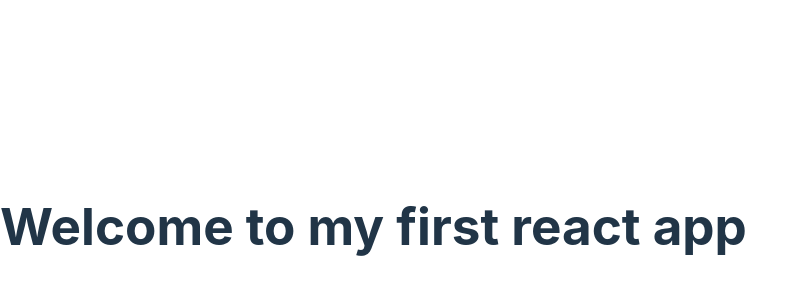
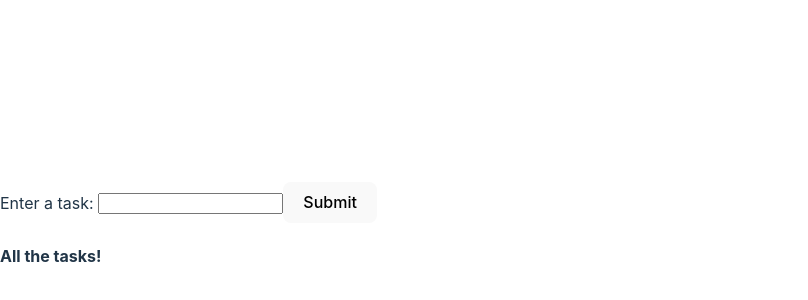
Before and after one commit to BDS-001/my-first-react-app, a React (Vite) app: page / in a window 1280 px wide. Shown: the part 174-474 px from the top of the page, without its empty margins (0-808 px from the left). Built offline with nearby package versions, Linux system fonts and the light colour scheme.

Commit message:
practice class components

```diff
--- a/src/ClassComponents.jsx
+++ b/src/ClassComponents.jsx
@@ -1,4 +1,4 @@
-import React, {Component} from "react";
+import {Component} from "react";
 
 class Test extends Component {
 
@@ -14,6 +14,7 @@ class Test extends Component {
         //need to bind the functions to be able to use them
         this.handleInputChange = this.handleInputChange.bind(this)
         this.handleSubmit = this.handleSubmit.bind(this);
+        this.handleDeleteTask = this.handleDeleteTask.bind(this)
     }
 
     //setstate is different with classes, one state holds all of the state variables
@@ -32,20 +33,36 @@ class Test extends Component {
         }));
       }
 
+      handleDeleteTask(e, key) {
+        console.log(key)
+        console.log(e.target)
+        this.setState((state) => ({
+          ...state,
+          todos: this.state.todos.filter((todo) => todo != key),
+        }));
+      }
+
     //need top use render method to render jsx with classes
     render() {
         return (
           <section>
           <h3>{this.props.name}</h3>
-            {/* The input field to enter To-Do's */}
-            <form>
+          <form onSubmit={this.handleSubmit}>
             <label htmlFor="task-entry">Enter a task: </label>
-              <input type="text" name="task-entry" />
+            <input
+              type="text"
+              name="task-entry"
+              value={this.state.inputVal}
+              onChange={this.handleInputChange}
+            />
             <button type="submit">Submit</button>
           </form>
           <h4>All the tasks!</h4>
-            {/* The list of all the To-Do's, displayed */}
-            <ul></ul>
+          <ul>
+            {this.state.todos.map((todo) => (
+              <li key={todo}>{todo} <button onClick={(e) => this.handleDeleteTask(e, todo)} >Delete</button> </li>
+            ))}
+          </ul>
         </section>
         )
     }
--- a/src/main.jsx
+++ b/src/main.jsx
@@ -2,11 +2,11 @@ import React from 'react'
 import ReactDOM from 'react-dom/client'
 // import App from './App.jsx'
 import './index.css'
-import Greeting from './Greeting.jsx'
 // import { Avatar, TodoList } from './JsWithJsx.jsx'
+import Test from './ClassComponents'
 
 ReactDOM.createRoot(document.getElementById('root')).render(
   <React.StrictMode>
-    <Greeting />
+    <Test />
   </React.StrictMode>,
 )
```
Lines whose indentation alone changed are shown as unchanged.
